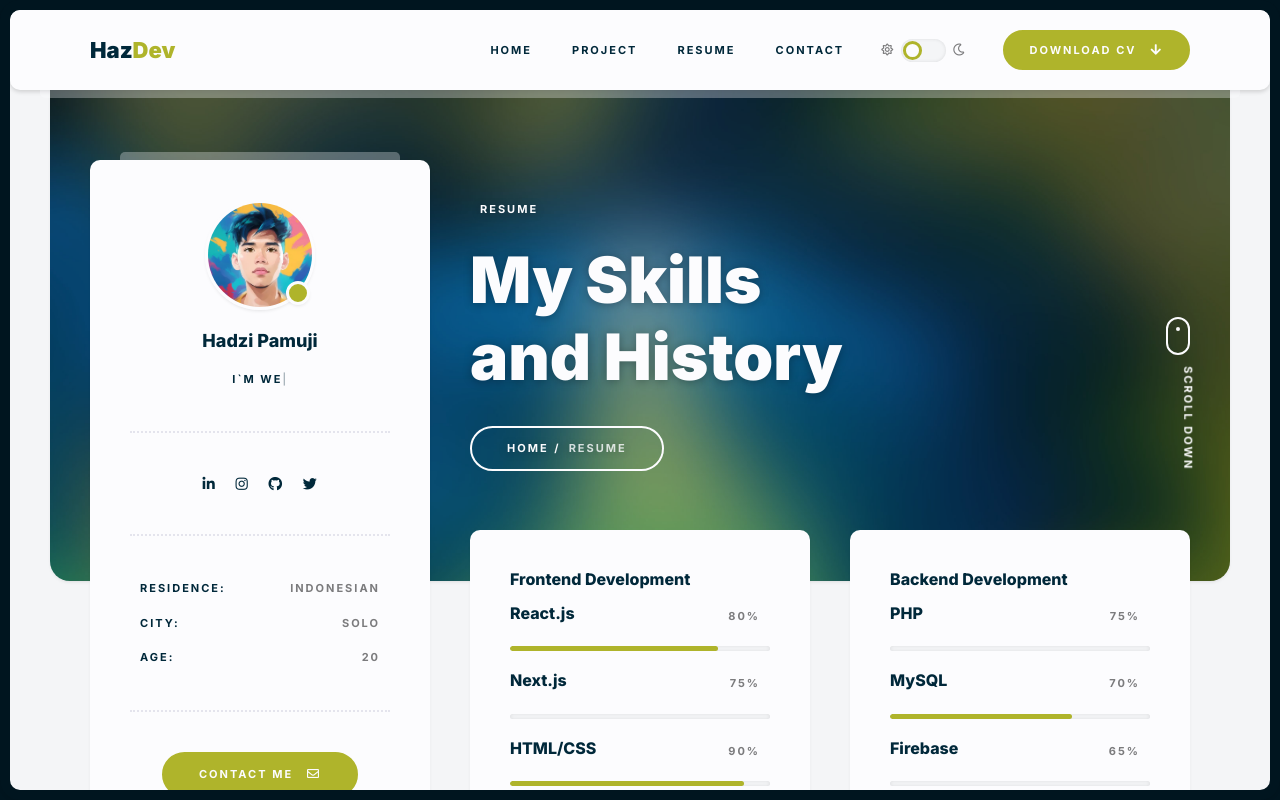
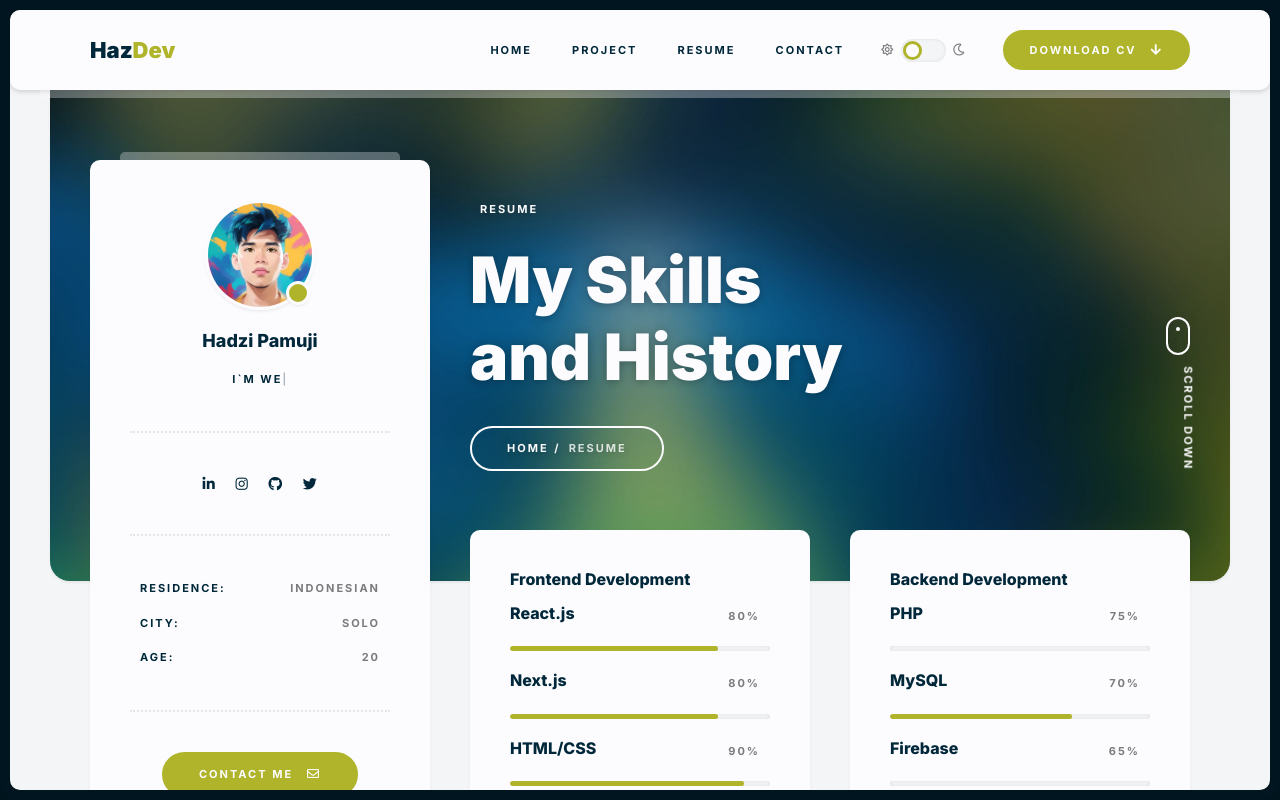
Before and after one commit to HadZzz/portofolio, a Next.js app: page /resume in a window 1280 px wide. Built offline with nearby package versions, Linux system fonts and the light colour scheme.

Commit message:
Update page.js

```diff
--- a/app/resume/page.js
+++ b/app/resume/page.js
@@ -34,10 +34,10 @@ const Index = () => {
               <div className='trm-mb-20'>
                 <div className='trm-skill-header'>
                   <h6 className='trm-mb-15'>Next.js</h6>
-                  <span className='trm-label trm-label-light'>75%</span>
+                  <span className='trm-label trm-label-light'>80%</span>
                 </div>
                 <div className='trm-progressbar-frame'>
-                  <div className='trm-progressbar p75' />
+                  <div className='trm-progressbar p80' />
                 </div>
               </div>
               <div className='trm-mb-20'>
```
